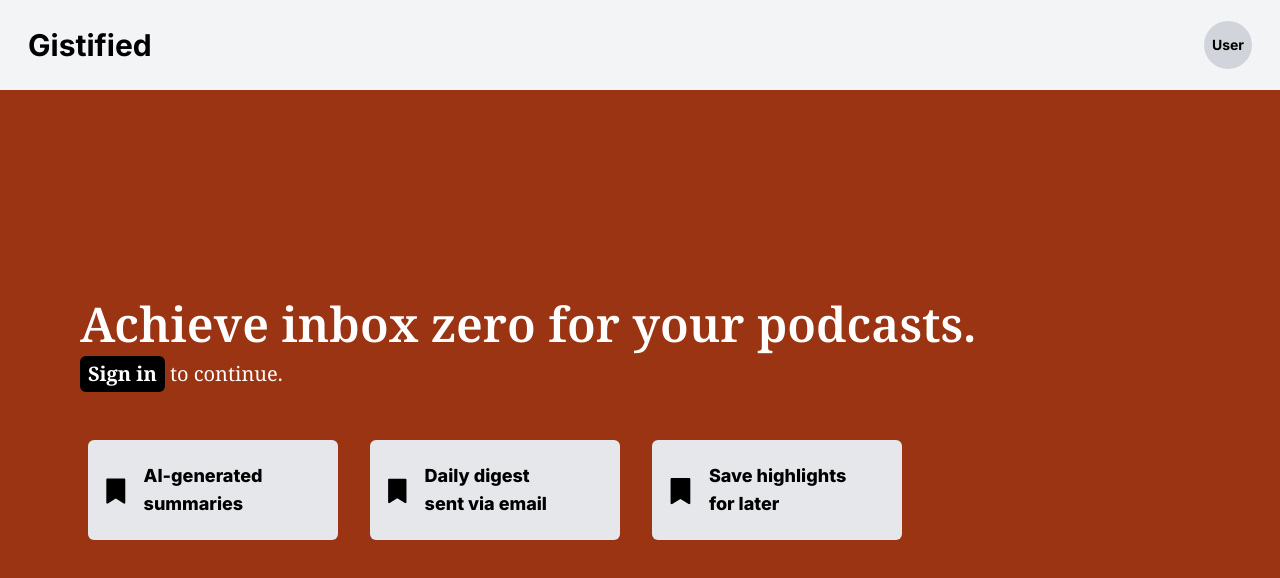
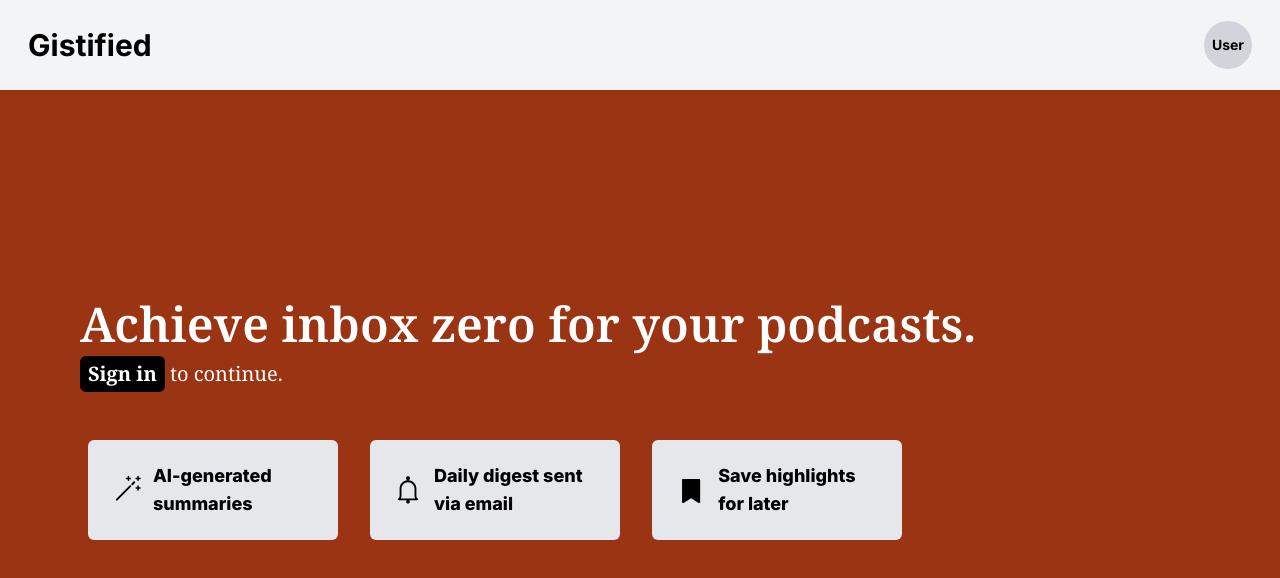
Before and after one commit to JordanSucher/gistified, a Next.js app: page / in a window 1280 px wide. Shown: the top 578 px of the page. Built offline with nearby package versions, Linux system fonts and the light colour scheme; no server answers.

Commit message:
styled landing page and added loading skeletons

```diff
--- a/app/ui/LoggedOut.js
+++ b/app/ui/LoggedOut.js
@@ -1,7 +1,8 @@
 'use client'
 import { signIn } from 'next-auth/react'
 import { Noto_Serif } from 'next/font/google'
-import { BookmarkFilledIcon } from '@radix-ui/react-icons'
+import { BookmarkFilledIcon, MagicWandIcon, BellIcon } from '@radix-ui/react-icons'
+
 
 
 const noto = Noto_Serif({ subsets: ['latin'] })
@@ -21,19 +22,19 @@ export default function LoggedOut() {
         </div>
 
         <span className='flex flex-col md:flex-row  mt-[40px] w-full justify-start gap-4'>
-            <div className="flex w-[250px] h-[100px] rounded-md bg-gray-200 m-2 p-3 font-extrabold text-lg items-center gap-3">
-                <BookmarkFilledIcon className='w-12 h-12'/>
-                <p className='mr-9'>AI-generated summaries</p>
+            <div className="flex w-[250px] h-[100px] rounded-md bg-gray-200 m-2 p-3 px-6 font-extrabold text-lg items-center gap-3">
+                <MagicWandIcon className='w-10 h-10'/>
+                <p>AI-generated summaries</p>
             </div>
 
-            <div className="flex w-[250px] h-[100px] rounded-md bg-gray-200 m-2 p-3 font-extrabold text-lg items-center gap-3">
-                <BookmarkFilledIcon className='w-12 h-12'/>
-                <p className='mr-9'>Daily digest sent via email</p>
+            <div className="flex w-[250px] h-[100px] rounded-md bg-gray-200 m-2 p-3 px-6 font-extrabold text-lg items-center gap-3">
+                <BellIcon className='w-10 h-10'/>
+                <p>Daily digest sent via email</p>
             </div>
 
-            <div className="flex w-[250px] h-[100px] rounded-md bg-gray-200 m-2 p-3 font-extrabold text-lg items-center gap-3">
-                <BookmarkFilledIcon className='w-12 h-12'/>
-                <p className='mr-9'>Save highlights for later</p>
+            <div className="flex w-[250px] h-[100px] rounded-md bg-gray-200 m-2 p-3 px-6 font-extrabold text-lg items-center gap-3">
+                <BookmarkFilledIcon className='w-10 h-10'/>
+                <p>Save highlights for later</p>
             </div>
 
 
```
